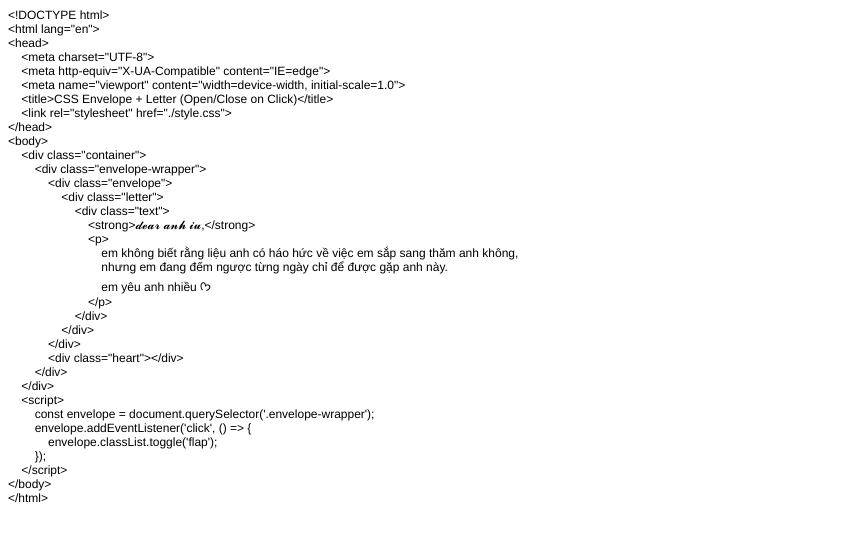
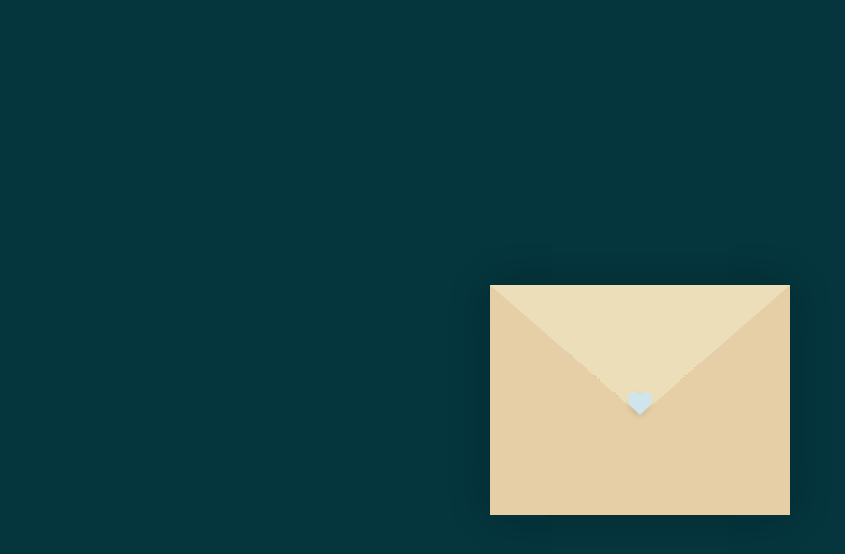
Before and after one commit to xiuiuuu/bill1, a plain HTML site: page index.html in a window 1280 px wide. Shown: the whole page, without its empty margins (0-845 px from the left). Drawn offline with Linux system fonts and the light colour scheme.

Commit message:
Update index.html

```diff
--- a/index.html
+++ b/index.html
@@ -1,50 +1,35 @@
-<!DOCTYPE html PUBLIC "-//W3C//DTD HTML 4.01//EN" "http://www.w3.org/TR/html4/strict.dtd">
-<html>
+<!DOCTYPE html>
+<html lang="en">
 <head>
-  <meta http-equiv="Content-Type" content="text/html; charset=utf-8">
-  <meta http-equiv="Content-Style-Type" content="text/css">
-  <title></title>
-  <meta name="Generator" content="Cocoa HTML Writer">
-  <meta name="CocoaVersion" content="2487.7">
-  <style type="text/css">
-    p.p1 {margin: 0.0px 0.0px 0.0px 0.0px; font: 12.0px Helvetica}
-  </style>
+    <meta charset="UTF-8">
+    <meta http-equiv="X-UA-Compatible" content="IE=edge">
+    <meta name="viewport" content="width=device-width, initial-scale=1.0">
+    <title>CSS Envelope + Letter (Open/Close on Click)</title>
+    <link rel="stylesheet" href="./style.css">
 </head>
 <body>
-<p class="p1">&lt;!DOCTYPE html&gt;</p>
-<p class="p1">&lt;html lang="en"&gt;</p>
-<p class="p1">&lt;head&gt;</p>
-<p class="p1"><span class="Apple-converted-space">    </span>&lt;meta charset="UTF-8"&gt;</p>
-<p class="p1"><span class="Apple-converted-space">    </span>&lt;meta http-equiv="X-UA-Compatible" content="IE=edge"&gt;</p>
-<p class="p1"><span class="Apple-converted-space">    </span>&lt;meta name="viewport" content="width=device-width, initial-scale=1.0"&gt;</p>
-<p class="p1"><span class="Apple-converted-space">    </span>&lt;title&gt;CSS Envelope + Letter (Open/Close on Click)&lt;/title&gt;</p>
-<p class="p1"><span class="Apple-converted-space">    </span>&lt;link rel="stylesheet" href="./style.css"&gt;</p>
-<p class="p1">&lt;/head&gt;</p>
-<p class="p1">&lt;body&gt;</p>
-<p class="p1"><span class="Apple-converted-space">    </span>&lt;div class="container"&gt;</p>
-<p class="p1"><span class="Apple-converted-space">        </span>&lt;div class="envelope-wrapper"&gt;</p>
-<p class="p1"><span class="Apple-converted-space">            </span>&lt;div class="envelope"&gt;</p>
-<p class="p1"><span class="Apple-converted-space">                </span>&lt;div class="letter"&gt;</p>
-<p class="p1"><span class="Apple-converted-space">                    </span>&lt;div class="text"&gt;</p>
-<p class="p1"><span class="Apple-converted-space">                        </span>&lt;strong&gt;𝓭𝓮𝓪𝓻 𝓪𝓷𝓱 𝓲𝓾,&lt;/strong&gt;</p>
-<p class="p1"><span class="Apple-converted-space">                        </span>&lt;p&gt;</p>
-<p class="p1"><span class="Apple-converted-space">                            </span>em không biết rằng liệu anh có háo hức về việc em sắp sang thăm anh không,<span class="Apple-converted-space"> </span></p>
-<p class="p1"><span class="Apple-converted-space">                            </span>nhưng em đang đếm ngược từng ngày chỉ để được gặp anh này.</p>
-<p class="p1"><span class="Apple-converted-space">                            </span>em yêu anh nhiều ᡣ𐭩</p>
-<p class="p1"><span class="Apple-converted-space">                        </span>&lt;/p&gt;</p>
-<p class="p1"><span class="Apple-converted-space">                    </span>&lt;/div&gt;</p>
-<p class="p1"><span class="Apple-converted-space">                </span>&lt;/div&gt;</p>
-<p class="p1"><span class="Apple-converted-space">            </span>&lt;/div&gt;</p>
-<p class="p1"><span class="Apple-converted-space">            </span>&lt;div class="heart"&gt;&lt;/div&gt;</p>
-<p class="p1"><span class="Apple-converted-space">        </span>&lt;/div&gt;</p>
-<p class="p1"><span class="Apple-converted-space">    </span>&lt;/div&gt;</p>
-<p class="p1"><span class="Apple-converted-space">    </span>&lt;script&gt;</p>
-<p class="p1"><span class="Apple-converted-space">        </span>const envelope = document.querySelector('.envelope-wrapper');</p>
-<p class="p1"><span class="Apple-converted-space">        </span>envelope.addEventListener('click', () =&gt; {</p>
-<p class="p1"><span class="Apple-converted-space">            </span>envelope.classList.toggle('flap');</p>
-<p class="p1"><span class="Apple-converted-space">        </span>});</p>
-<p class="p1"><span class="Apple-converted-space">    </span>&lt;/script&gt;</p>
-<p class="p1">&lt;/body&gt;</p>
-<p class="p1">&lt;/html&gt;</p>
+    <div class="container">
+        <div class="envelope-wrapper">
+            <div class="envelope">
+                <div class="letter">
+                    <div class="text">
+                        <strong>𝓭𝓮𝓪𝓻 𝓪𝓷𝓱 𝓲𝓾</strong>
+                        <p>
+                            em không biết rằng liệu anh có háo hức về việc em sắp sang thăm anh không,
+                            nhưng em đang đếm ngược từng ngày chỉ để được gặp anh này.
+                            em yêu anh nhiều ᡣ𐭩
+                        </p>
+                    </div>
+                </div>
+            </div>
+            <div class="heart"></div>
+        </div>
+    </div>
+    <script>
+        const envelope = document.querySelector('.envelope-wrapper');
+        envelope.addEventListener('click', () => {
+            envelope.classList.toggle('flap');
+        });
+    </script>
 </body>
 </html>
```
